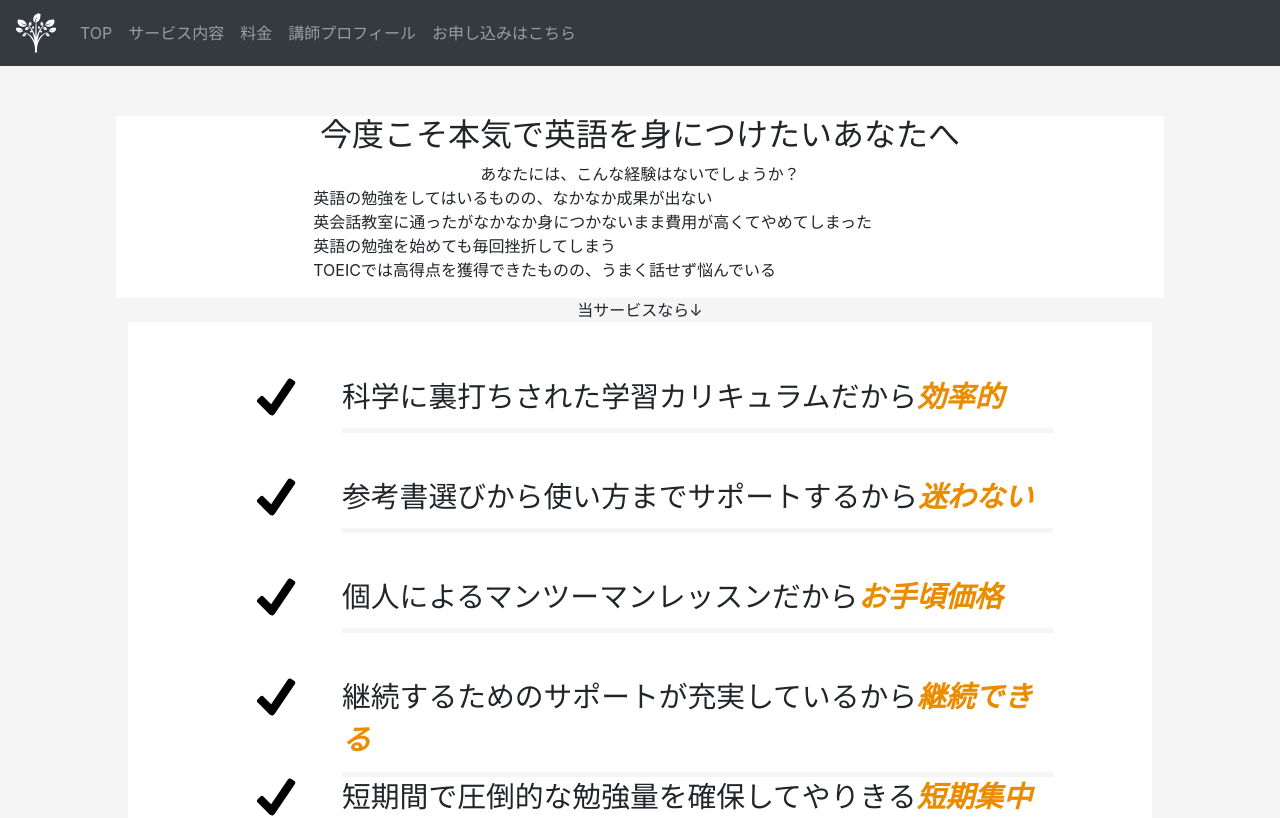
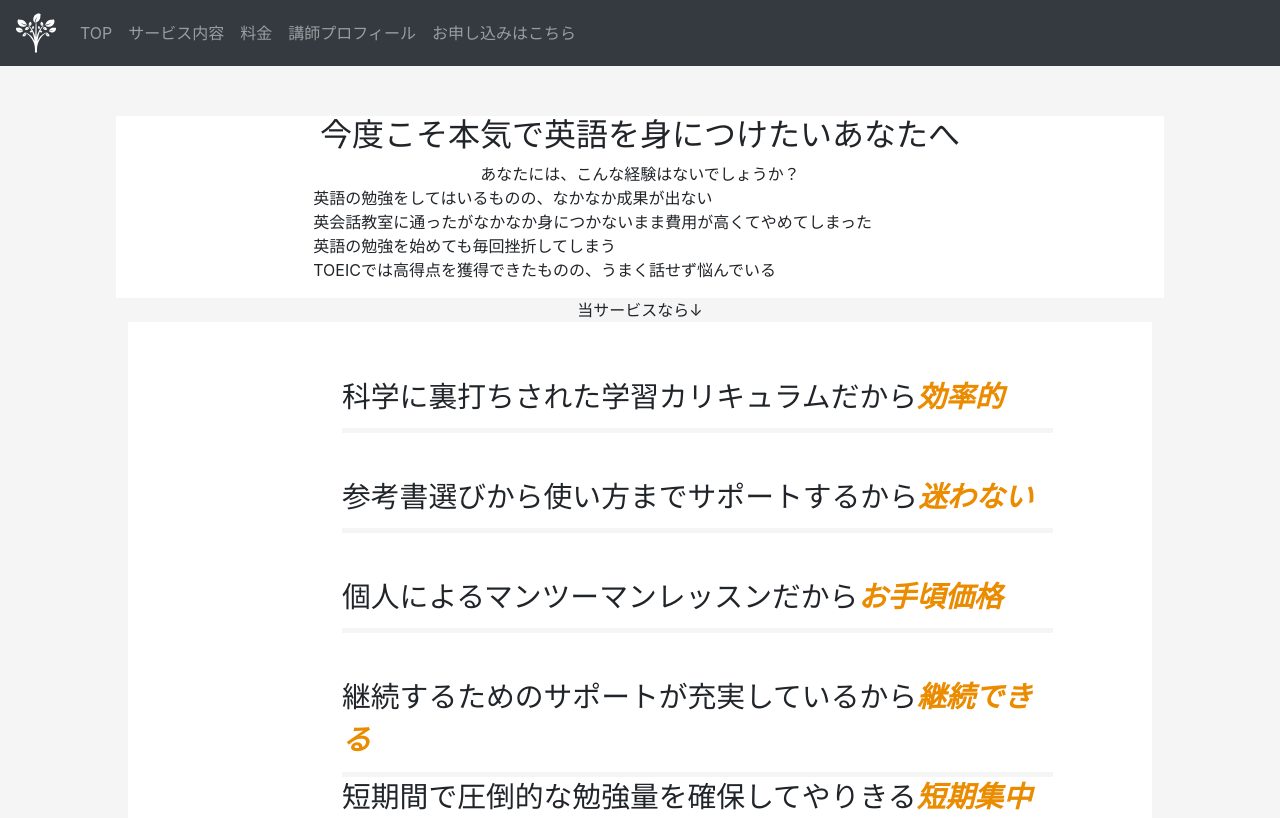
Before and after one commit to masalennon/myEnglish, a Nuxt app: page / in a window 1280 px wide. Shown: the top 818 px of the page. Built offline with nearby package versions, Linux system fonts and the light colour scheme.

Commit message:
deleted imgs

```diff
--- a/pages/index.vue
+++ b/pages/index.vue
@@ -170,7 +170,7 @@ html {
 			padding: 0.1em 1rem 0em 10%;
 			font-size: 1.8rem;
 			list-style: none;
-			background-image: url(../assets/checkmark.svg);
+/*			background-image: url(../assets/checkmark.svg); */
 			background-repeat: no-repeat;
 			margin-top: 20px;
 			margin-right: auto;
```
Also changed, not shown: assets/checkmark.svg (deleted), 1 other file (tests, documents, lock files or other folders).
